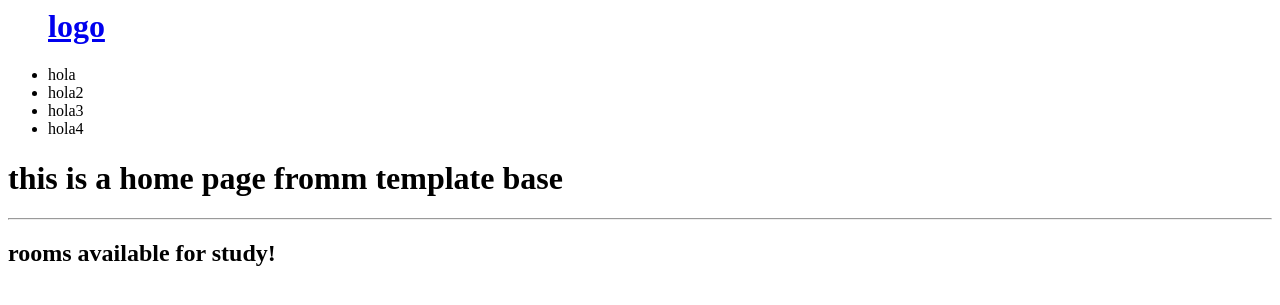
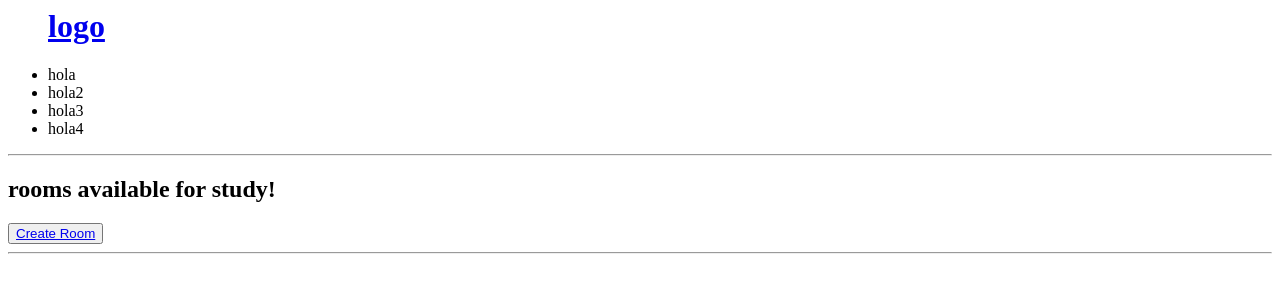
Before and after one commit to alejandroBarraza/chatApp, a Django app: page / in a window 1280 px wide. Shown: the top 305 px of the page. Run offline with Django 4.2, Linux system fonts and the light colour scheme; data that the repository does not hold is empty.

Commit message:
room form template

```diff
--- a/base/templates/base/home.html
+++ b/base/templates/base/home.html
@@ -3,15 +3,24 @@
 
 {% block content %}
 
-<h1>this is a home page fromm template base</h1>
 <hr>
 
 <h2>rooms available for study!</h2>
+<button>
+    <a href="{% url 'create-room' %}">
+        Create Room
+    </a>
+</button>
+<hr>
 
 <div>
     {% for room in rooms %}
         <div>
+            <span>@{{room.host.username}}</span>
             <h3>{{room.id}} --- <a href="room/{{room.id}}">{{room.name}}</a> </h3>
+            <p>{{room.description}}</p>
+            <small>{{room.topic.name}}</small>
+            <hr>
         </div>
 
     {% endfor %}
@@ -19,4 +28,4 @@
 </div>
 
 
-{% endblock %}
+{% endblock content%}
```
Also changed, not shown: base/templates/base/room_form.html (added, +20 -0 lines).
